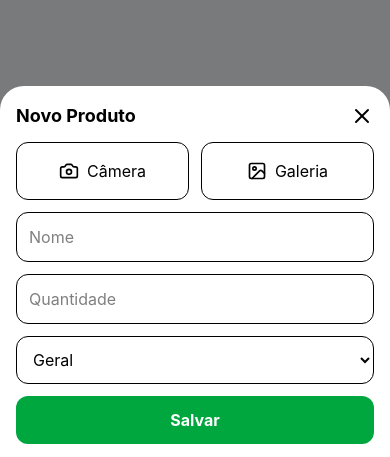
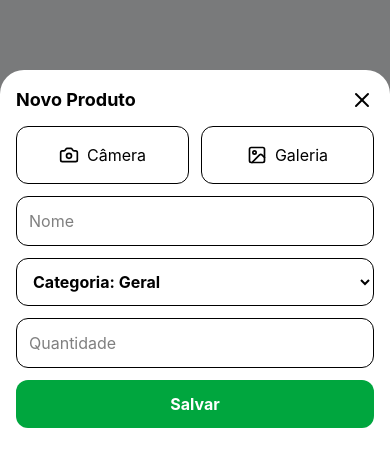
Before and after one commit to CamillaEstevao/inventario_app, a React (Vite) app: page /#/produtos in a window 390 px wide. Both pictures are taken after a click on the button "Novo Produto". Shown: the part 384-841 px from the top of the page. Built offline with nearby package versions, Linux system fonts and the light colour scheme; no server answers; the database is empty.

Commit message:
Mostra categoria no modal de produtos

```diff
--- a/src/pages/Produtos.jsx
+++ b/src/pages/Produtos.jsx
@@ -221,7 +221,7 @@ export default function Produtos() {
 
       {abrirForm && (
         <div className="fixed inset-0 bg-black/50 z-[100] flex items-end sm:items-center justify-center">
-          <div className="bg-white w-full sm:max-w-md rounded-t-3xl sm:rounded-3xl p-4 max-h-[90vh] overflow-y-auto space-y-3">
+          <div className="bg-white w-full sm:max-w-md rounded-t-3xl sm:rounded-3xl p-4 max-h-[95vh] overflow-y-auto space-y-3 pb-8">
             <div className="flex justify-between items-center">
               <h2 className="font-bold text-lg">
                 {editando ? "Editar Produto" : "Novo Produto"}
@@ -272,6 +272,15 @@ export default function Produtos() {
               className="border p-3 rounded-xl w-full"
             />
 
+            <select
+              value={categoria}
+              onChange={(e) => setCategoria(e.target.value)}
+              className="border p-3 rounded-xl w-full bg-white font-bold"
+            >
+              <option value="Geral">Categoria: Geral</option>
+              <option value="Expedição">Categoria: Expedição</option>
+            </select>
+
             <input
               type="number"
               placeholder="Quantidade"
@@ -279,15 +288,6 @@ export default function Produtos() {
               onChange={(e) => setQuantidade(e.target.value)}
               className="border p-3 rounded-xl w-full"
             />
-
-            <select
-              value={categoria}
-              onChange={(e) => setCategoria(e.target.value)}
-              className="border p-3 rounded-xl w-full bg-white"
-            >
-              <option value="Geral">Geral</option>
-              <option value="Expedição">Expedição</option>
-            </select>
 
             <button
               onClick={salvarProduto}
```
